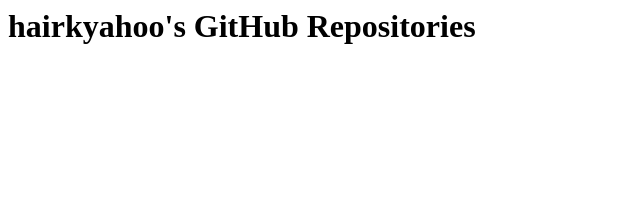
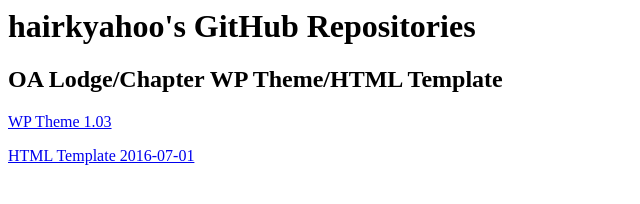
Before and after one commit to hairtechsrv/hairtechsrv.github.io, a plain HTML site: page index.html in a window 1280 px wide. Shown: the whole page, without its empty margins (0-640 px from the left). Drawn offline with Linux system fonts and the light colour scheme.

Commit message:
Update index page
add oalodgechapter template/theme

```diff
--- a/index.html
+++ b/index.html
@@ -4,5 +4,8 @@
 </head>
 <body>
 <h1>hairkyahoo's GitHub Repositories</h1>
+<h2>OA Lodge/Chapter WP Theme/HTML Template</h2>
+<p><a href="https://github.com/hairkyahoo/oalodgechapter/archive/1.03.zip">WP Theme 1.03</a></p>
+<p><a href="https://github.com/hairkyahoo/oalodgechapter-html/archive/2016-07-01.zip">HTML Template 2016-07-01</a></p>
 </body>
 </html>
```
